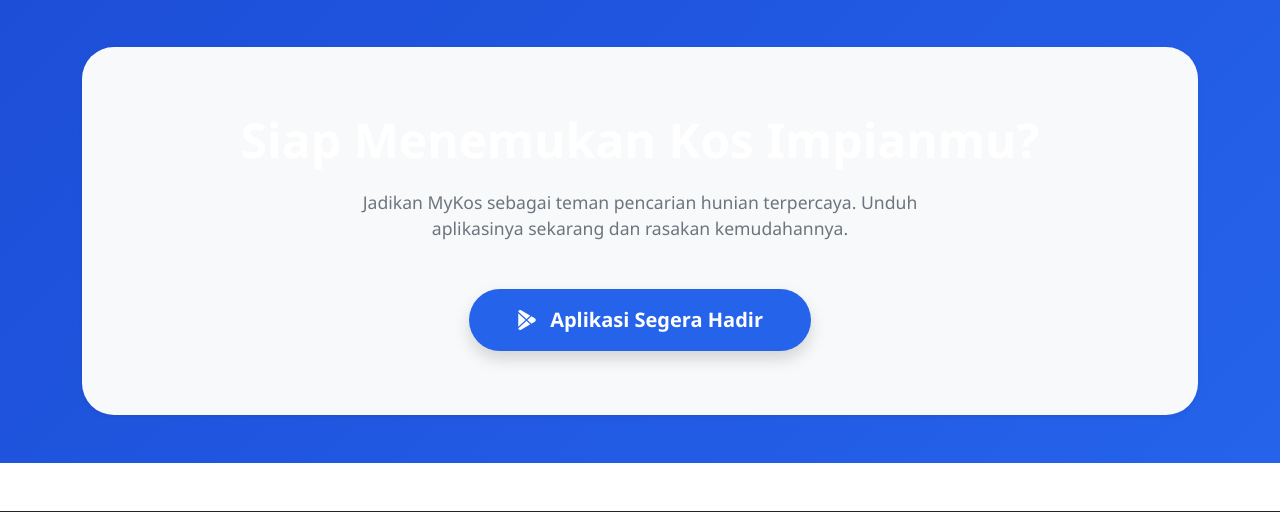
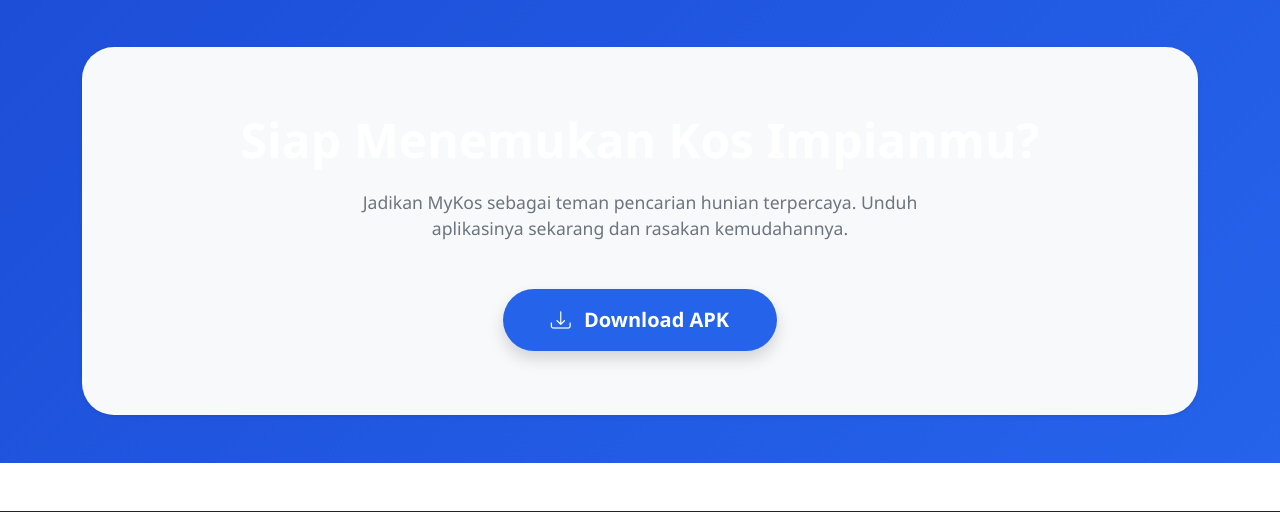
Before and after one commit to AvrioWitoberd/aplikasi_kos, a PHP site: page / in a window 1280 px wide. Shown: the part 5197-5709 px from the top of the page. Run offline with PHP 8.4, Linux system fonts and the light colour scheme.

Commit message:
download

```diff
--- a/aplikasi_kos/index.php
+++ b/aplikasi_kos/index.php
@@ -86,8 +86,8 @@
                     </li>
                 </ul>
                 <div class="d-flex gap-2 justify-content-center mt-3 mt-lg-0">
-                    <a href="#download" class="btn btn-primary px-4 rounded-pill" aria-label="Download Aplikasi MyKos">
-                        Download App
+                    <a href="download/mykos-v1.0.apk" download="MyKos-v1.0.apk" class="btn btn-primary px-4 rounded-pill" aria-label="Download Aplikasi MyKos">
+                        <i class="bi bi-download me-1"></i> Download App
                     </a>
                     <a href="web_dashboard/login.php" class="btn btn-outline-primary px-4 rounded-pill" aria-label="Masuk ke Sistem Dashboard MyKos">
                         Masuk Sistem
@@ -114,8 +114,8 @@
                         Cari kos berdasarkan lokasi, harga, fasilitas, dan ulasan pengguna tepercaya langsung dari smartphone Anda. Bebas ribet, aman, dan nyaman.
                     </p>
                     <div class="d-flex flex-wrap justify-content-center justify-content-lg-start gap-3 mt-4">
-                        <a href="#download" class="btn btn-primary btn-lg px-4 rounded-pill shadow-sm" aria-label="Download Aplikasi APK">
-                            <i class="bi bi-android2 me-2"></i> Download APK
+                        <a href="download/mykos-v1.0.apk" download="MyKos-v1.0.apk" class="btn btn-primary btn-lg px-4 rounded-pill shadow-sm" aria-label="Download Aplikasi APK">
+                            <i class="bi bi-download me-2"></i> Download APK
                         </a>
                         <a href="web_dashboard/login.php" class="btn btn-outline-primary btn-lg px-4 rounded-pill" aria-label="Masuk sebagai Pemilik Kos">
                             Masuk Sistem <i class="bi bi-arrow-right ms-2"></i>
@@ -359,8 +359,8 @@
                 <p class="lead text-secondary mb-5 mx-auto" style="max-width: 600px;">
                     Jadikan MyKos sebagai teman pencarian hunian terpercaya. Unduh aplikasinya sekarang dan rasakan kemudahannya.
                 </p>
-                <a href="#" class="btn btn-primary btn-lg px-5 py-3 rounded-pill fw-bold shadow position-relative z-1 mb-3" aria-label="Download Aplikasi APK">
-                    <i class="bi bi-google-play me-2"></i> Aplikasi Segera Hadir
+                <a href="download/mykos-v1.0.apk" download="MyKos-v1.0.apk" class="btn btn-primary btn-lg px-5 py-3 rounded-pill fw-bold shadow position-relative z-1 mb-3" aria-label="Download Aplikasi APK">
+                    <i class="bi bi-download me-2"></i> Download APK
                 </a>
             </div>
         </div>
```
